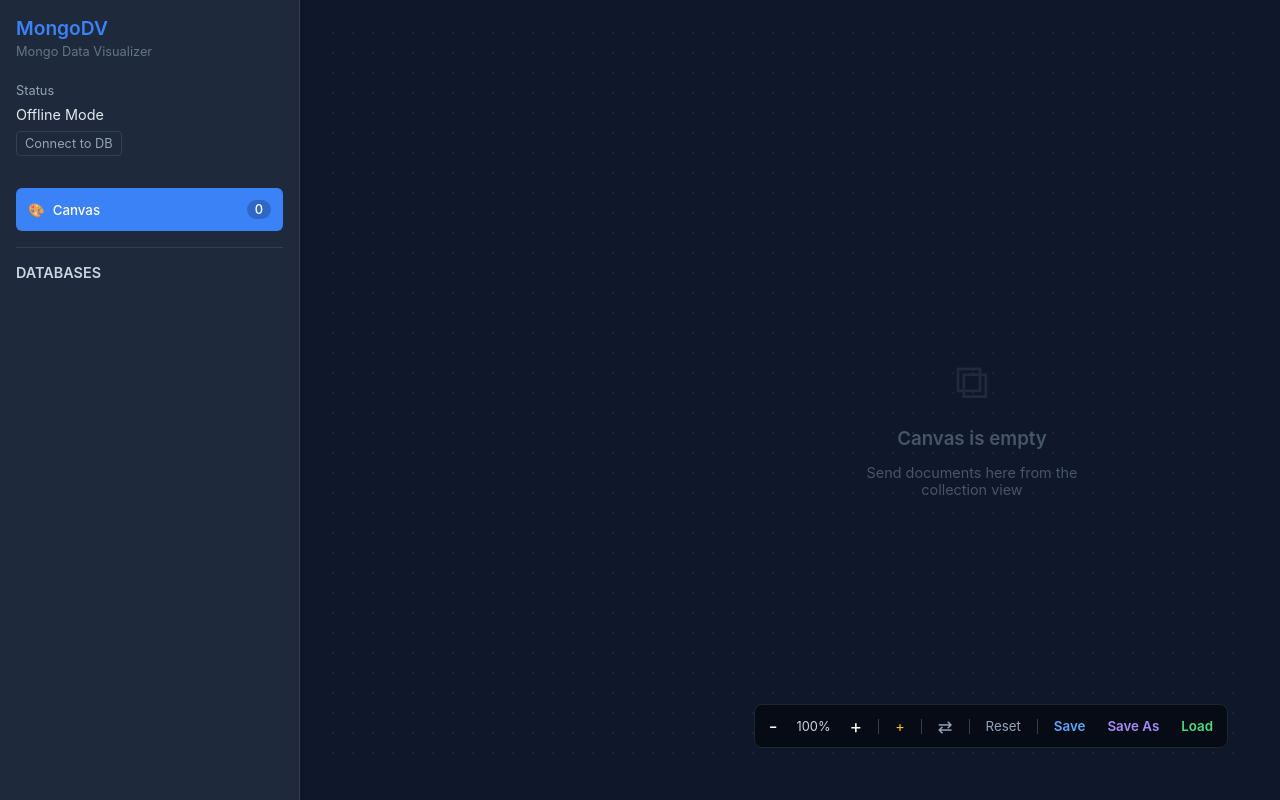
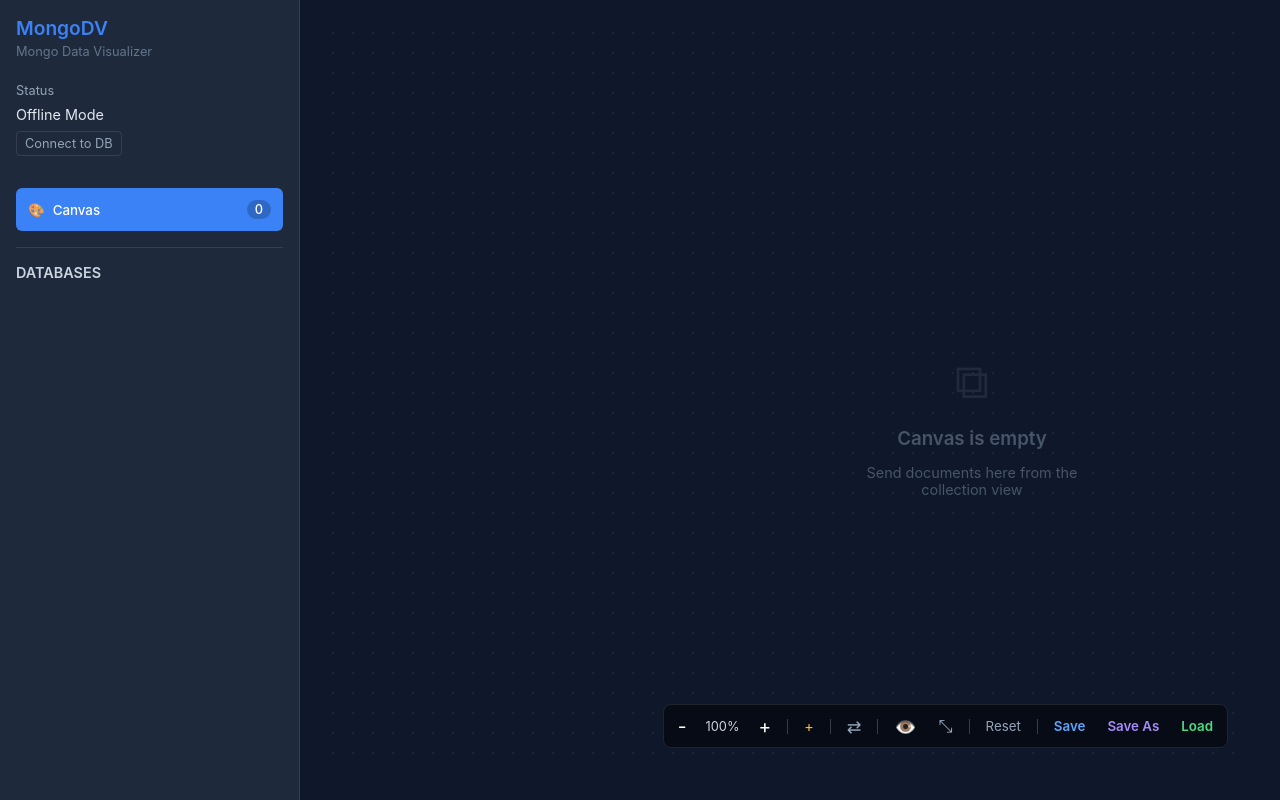
Before and after one commit to michaeljamesrojas/MongoDV, a React (Vite) app in the folder client/: page / in a window 1280 px wide. Both pictures are taken after a click on the button "Open Visualizer Canvas (Offline)". Built offline with nearby package versions, Linux system fonts and the light colour scheme.

Commit message:
feat: Implement arrow visibility toggles for all arrows and backdropped arrows, with state persistence.

```diff
--- a/client/src/App.jsx
+++ b/client/src/App.jsx
@@ -33,6 +33,8 @@ function App() {
   const [highlightedFields, setHighlightedFields] = useState(new Set()); // Set<"collection:path">
   const [hoistedFields, setHoistedFields] = useState(new Set()); // Set<"collection:path">
   const [arrowDirection, setArrowDirection] = useState('forward'); // 'forward' | 'reverse'
+  const [showBackdroppedArrows, setShowBackdroppedArrows] = useState(true);
+  const [showAllArrows, setShowAllArrows] = useState(true);
   const [showCanvas, setShowCanvas] = useState(false);
   const [connectModalState, setConnectModalState] = useState({ isOpen: false, sourceId: null });
   const [saveLoadModalState, setSaveLoadModalState] = useState({ isOpen: false, mode: 'save', savedList: [] });
@@ -395,6 +397,8 @@ function App() {
       highlightedFields: Array.from(highlightedFields), // Convert Set to Array for JSON serialization
       hoistedFields: Array.from(hoistedFields), // Convert Set to Array for JSON serialization
       arrowDirection: arrowDirection,
+      showBackdroppedArrows: showBackdroppedArrows,
+      showAllArrows: showAllArrows,
       idColorOverrides: idColorOverrides,
       timestamp: Date.now()
     };
@@ -426,7 +430,10 @@ function App() {
       if (save.markedSources) setMarkedSources(new Set(save.markedSources)); // Restore Set from Array
       if (save.highlightedFields) setHighlightedFields(new Set(save.highlightedFields)); // Restore Set from Array
       if (save.hoistedFields) setHoistedFields(new Set(save.hoistedFields)); // Restore Set from Array
+      if (save.hoistedFields) setHoistedFields(new Set(save.hoistedFields)); // Restore Set from Array
       if (save.arrowDirection) setArrowDirection(save.arrowDirection);
+      if (save.showBackdroppedArrows !== undefined) setShowBackdroppedArrows(save.showBackdroppedArrows);
+      if (save.showAllArrows !== undefined) setShowAllArrows(save.showAllArrows);
       if (save.idColorOverrides) setIdColorOverrides(save.idColorOverrides);
       else setIdColorOverrides({});
       setCurrentSaveName(name); // Track the loaded save name
@@ -772,6 +779,10 @@ function App() {
                 onHoistedFieldsChange={setHoistedFields}
                 arrowDirection={arrowDirection}
                 onArrowDirectionChange={setArrowDirection}
+                showBackdroppedArrows={showBackdroppedArrows}
+                onShowBackdroppedArrowsChange={setShowBackdroppedArrows}
+                showAllArrows={showAllArrows}
+                onShowAllArrowsChange={setShowAllArrows}
                 idColorOverrides={idColorOverrides}
                 onIdColorChange={handleIdColorChange}
               />
--- a/client/src/components/Canvas.jsx
+++ b/client/src/components/Canvas.jsx
@@ -31,7 +31,7 @@ const getDateFromStableId = (docMap, stableId) => {
 };
 
 // Managed separately to avoid Canvas re-rendering on every frame
-const ConnectionLayer = memo(({ gapNodes, arrowDirection, nodeRegistry, zoom, pan, canvasRef, documents, idColorOverrides = {} }) => {
+const ConnectionLayer = memo(({ gapNodes, arrowDirection, nodeRegistry, zoom, pan, canvasRef, documents, idColorOverrides = {}, showBackdroppedArrows = true, showAllArrows = true }) => {
     // Track dimmed document IDs for line dimming
     const dimmedDocIds = useMemo(() => {
         const set = new Set();
@@ -47,6 +47,11 @@ const ConnectionLayer = memo(({ gapNodes, arrowDirection, nodeRegistry, zoom, pa
         const updateLines = () => {
             // Only update if canvas is visible and we have nodes
             if (!canvasRef.current || nodeRegistry.current.size === 0 && gapNodes.length === 0) {
+                if (lines.length > 0) setLines([]);
+                return;
+            }
+
+            if (!showAllArrows) {
                 if (lines.length > 0) setLines([]);
                 return;
             }
@@ -197,7 +202,7 @@ const ConnectionLayer = memo(({ gapNodes, arrowDirection, nodeRegistry, zoom, pa
 
         updateLines();
         return () => cancelAnimationFrame(frameRef.current);
-    }, [gapNodes, arrowDirection, zoom, pan, nodeRegistry, canvasRef, documents, dimmedDocIds, idColorOverrides]);
+    }, [gapNodes, arrowDirection, zoom, pan, nodeRegistry, canvasRef, documents, dimmedDocIds, idColorOverrides, showAllArrows, showBackdroppedArrows]);
 
     // Get unique values to create markers for
     const uniqueValues = useMemo(() => {
@@ -261,7 +266,7 @@ const ConnectionLayer = memo(({ gapNodes, arrowDirection, nodeRegistry, zoom, pa
                         y2={line.y2}
                         stroke={line.color || "#fbbf24"}
                         strokeWidth="2"
-                        strokeOpacity={line.dimmed ? 0.1 : 0.6}
+                        strokeOpacity={line.dimmed ? (showBackdroppedArrows ? 0.1 : 0) : 0.6}
                         markerEnd={markerUrl}
                         style={{ transition: 'stroke-opacity 0.2s' }}
                     />
@@ -737,6 +742,10 @@ const Canvas = ({
     onHoistedFieldsChange,
     arrowDirection = 'forward',
     onArrowDirectionChange,
+    showBackdroppedArrows = true,
+    onShowBackdroppedArrowsChange,
+    showAllArrows = true,
+    onShowAllArrowsChange,
     onToggleBackdrop,
     onUpdateData,
     onAddCustomDocument,
@@ -1520,6 +1529,8 @@ const Canvas = ({
                 canvasRef={canvasRef}
                 documents={documents}
                 idColorOverrides={idColorOverrides}
+                showBackdroppedArrows={showBackdroppedArrows}
+                showAllArrows={showAllArrows}
             />
 
             {/* Date Selection Indicators */}
@@ -1811,6 +1822,49 @@ const Canvas = ({
                     ⇄
                 </button>
                 <div style={{ width: '1px', height: '15px', background: 'rgba(255,255,255,0.2)' }}></div>
+                <button
+                    onClick={() => onShowBackdroppedArrowsChange && onShowBackdroppedArrowsChange(prev => !prev)}
+                    title={showBackdroppedArrows ? "Hide Backdropped Arrows" : "Show Backdropped Arrows"}
+                    style={{
+                        background: 'transparent',
+                        border: 'none',
+                        color: showBackdroppedArrows ? '#94a3b8' : '#64748b',
+                        cursor: 'pointer',
+                        fontSize: '1.1rem',
+                        display: 'flex',
+                        alignItems: 'center',
+                        position: 'relative'
+                    }}
+                >
+                    👁️
+                    {!showBackdroppedArrows && (
+                        <div style={{
+                            position: 'absolute',
+                            width: '100%',
+                            height: '2px',
+                            background: '#f87171',
+                            transform: 'rotate(45deg)',
+                            top: '50%',
+                            left: 0
+                        }} />
+                    )}
+                </button>
+                <button
+                    onClick={() => onShowAllArrowsChange && onShowAllArrowsChange(prev => !prev)}
+                    title={showAllArrows ? "Hide All Arrows" : "Show All Arrows"}
+                    style={{
+                        background: 'transparent',
+                        border: 'none',
+                        color: showAllArrows ? '#94a3b8' : '#ef4444',
+                        cursor: 'pointer',
+                        fontSize: '1.1rem',
+                        display: 'flex',
+                        alignItems: 'center'
+                    }}
+                >
+                    {showAllArrows ? '⤡' : '✕'}
+                </button>
+                <div style={{ width: '1px', height: '15px', background: 'rgba(255,255,255,0.2)' }}></div>
                 <button onClick={() => { onViewStateChange({ pan: { x: 0, y: 0 }, zoom: 1 }); }} style={{ background: 'transparent', border: 'none', color: '#94a3b8', cursor: 'pointer' }}>Reset</button>
                 <div style={{ width: '1px', height: '15px', background: 'rgba(255,255,255,0.2)' }}></div>
                 {currentSaveName && (
```
